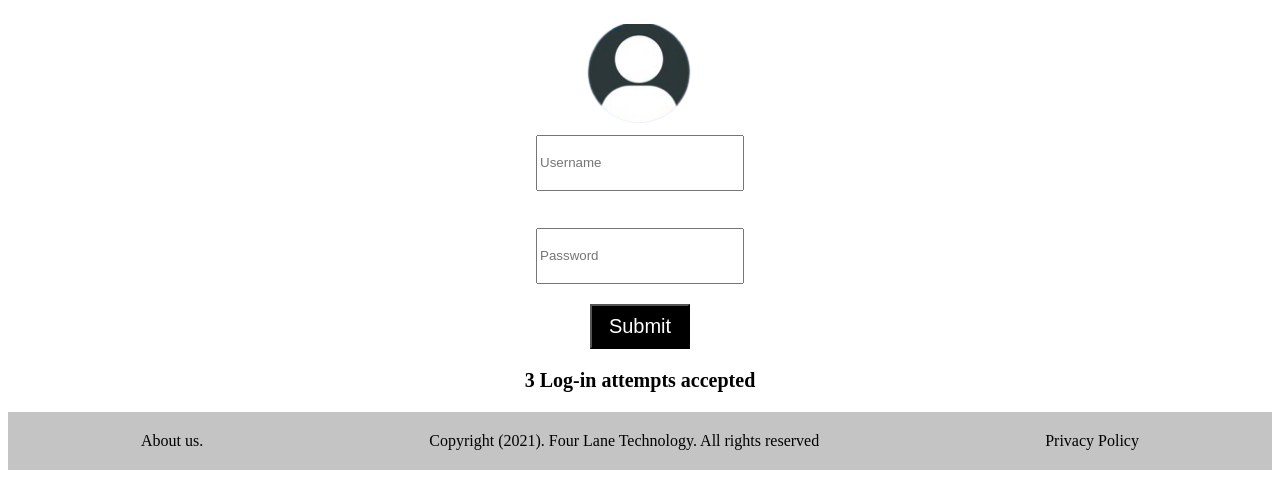
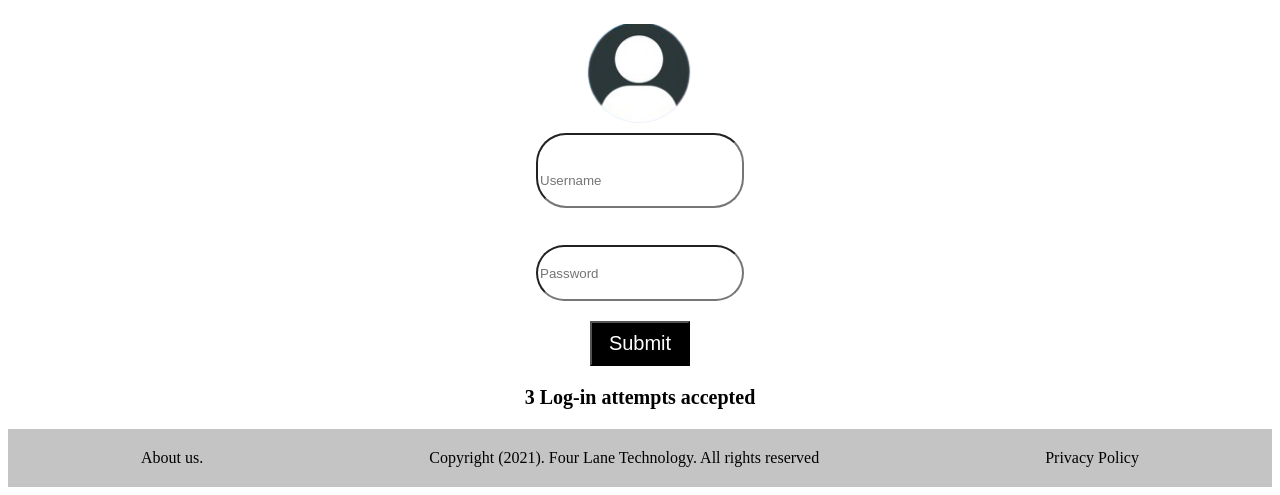
Before and after one commit to CKmwaa/Spending-Tracker, a plain HTML site: page index.html in a window 1280 px wide. Shown: the part 318-813 px from the top of the page. Drawn offline with Linux system fonts and the light colour scheme.

Commit message:
Add styles

```diff
--- a/css/index.css
+++ b/css/index.css
@@ -51,6 +51,7 @@ display: flex;
 justify-content: space-around;
 background-color: #c4c4c4;
 padding: 20px;
+
 }
 .copyright{
     text-align: center;
@@ -59,10 +60,13 @@ padding: 20px;
     height: 50px;
     width: 200px;
     margin-bottom: 5ex;
+    border-radius: 30px;
+    padding-top: 20px;
 }
 .password{
     height: 50px;
     width: 200px;
+    border-radius: 30px;
 }
 .submit{
     height:45px;
@@ -73,3 +77,6 @@ padding: 20px;
     color: white;
     margin-top: 20px;
 }
+.submit:hover{
+    background-color: green;
+}
```
